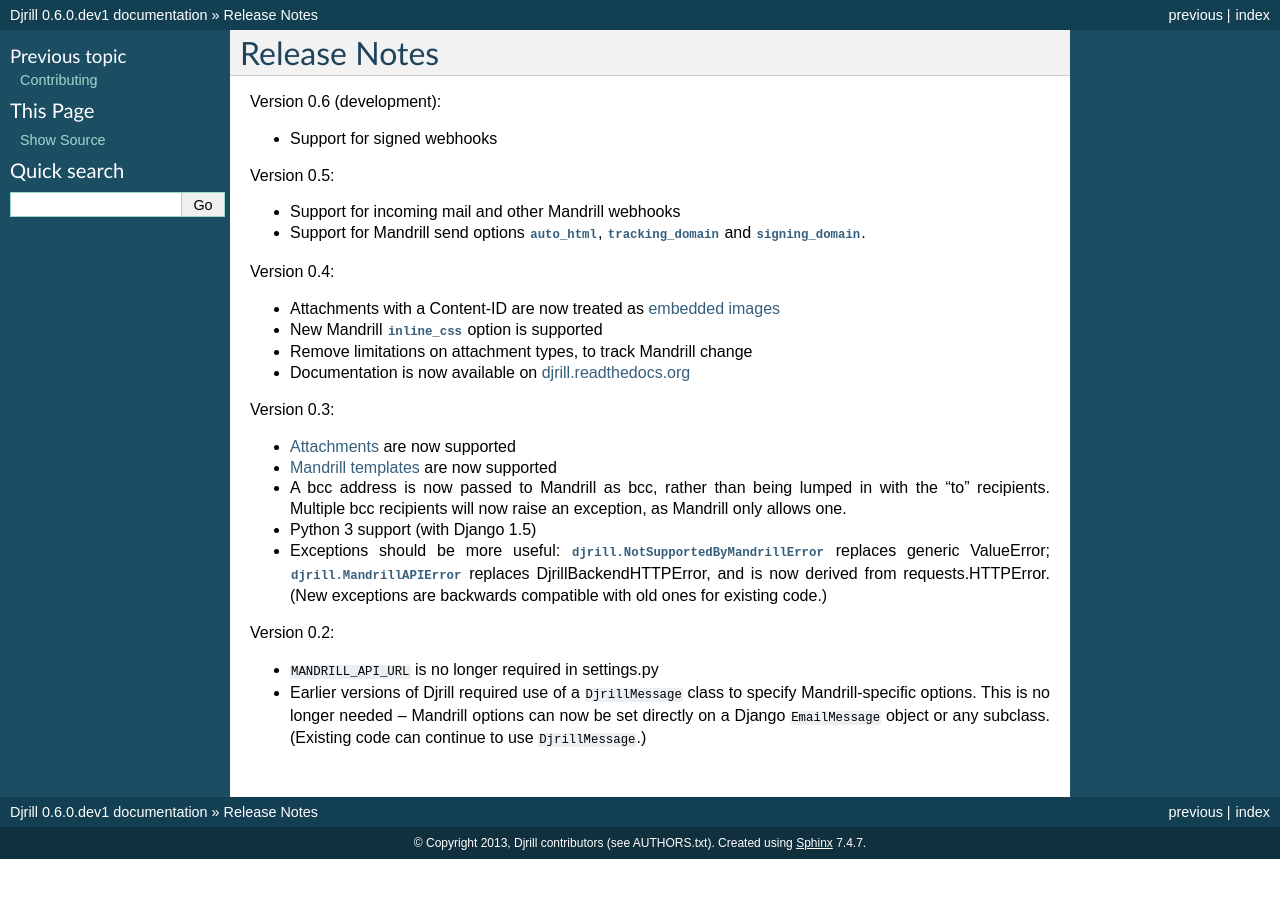
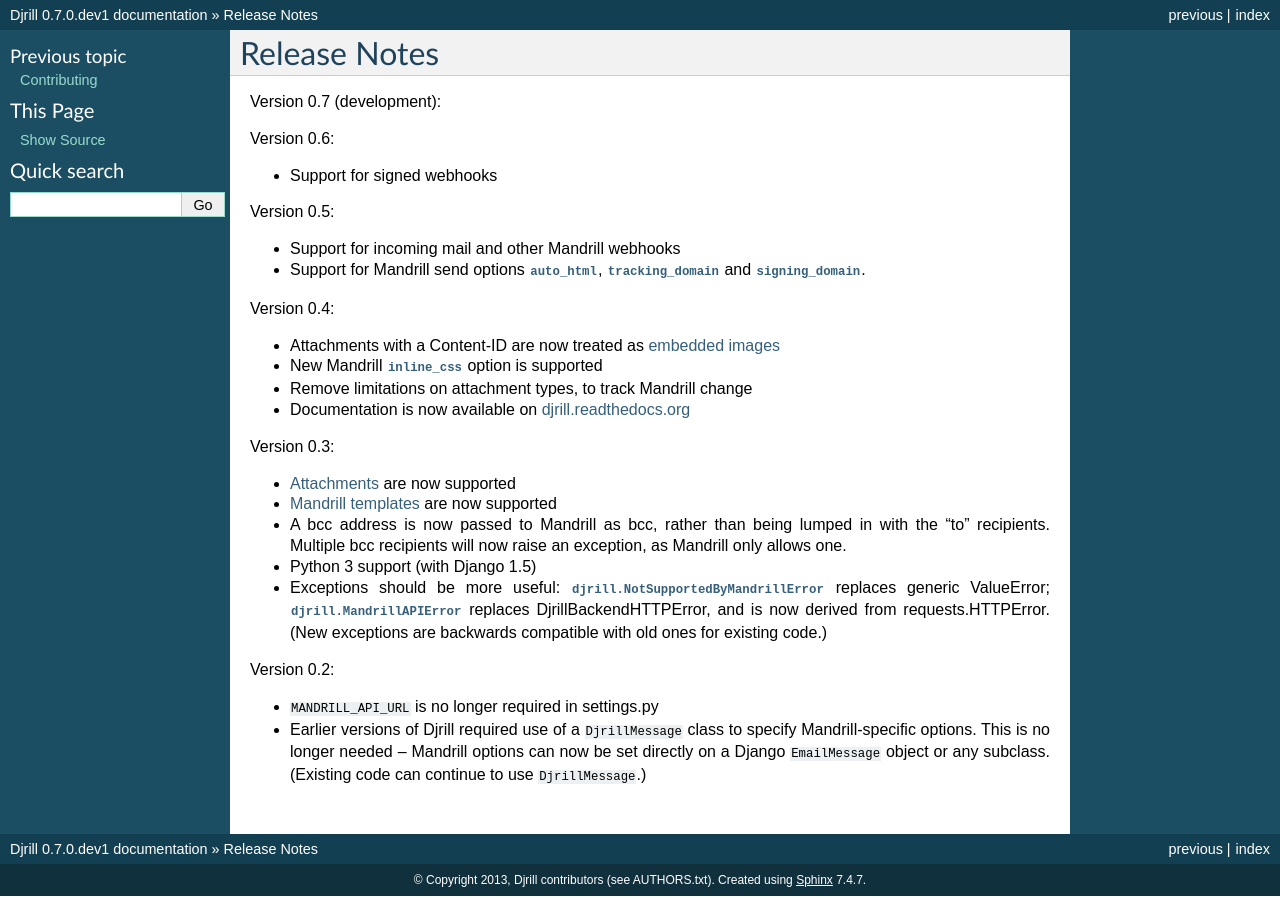
Before and after one commit to brack3t/Djrill, a Sphinx documentation site: the page built from docs/history.rst, in a window 1280 px wide. Built offline with Sphinx 7.4.7, drawn with Linux system fonts in a browser that asks for light colours.

Commit message:
Bump master to 0.7dev

```diff
--- a/djrill/_version.py
+++ b/djrill/_version.py
@@ -1,3 +1,3 @@
-VERSION = (0, 6, 0, 'dev1')  # Remove the 'dev1' component in release branches
+VERSION = (0, 7, 0, 'dev1')  # Remove the 'dev1' component in release branches
 __version__ = '.'.join([str(x) for x in VERSION])
 __minor_version__ = '.'.join([str(x) for x in VERSION[:2]])  # Sphinx's X.Y "version"
--- a/docs/history.rst
+++ b/docs/history.rst
@@ -1,9 +1,13 @@
 Release Notes
 =============
 
-Version 0.6 (development):
+Version 0.7 (development):
+
+
+Version 0.6:
 
 * Support for signed webhooks
+
 
 Version 0.5:
 
```
